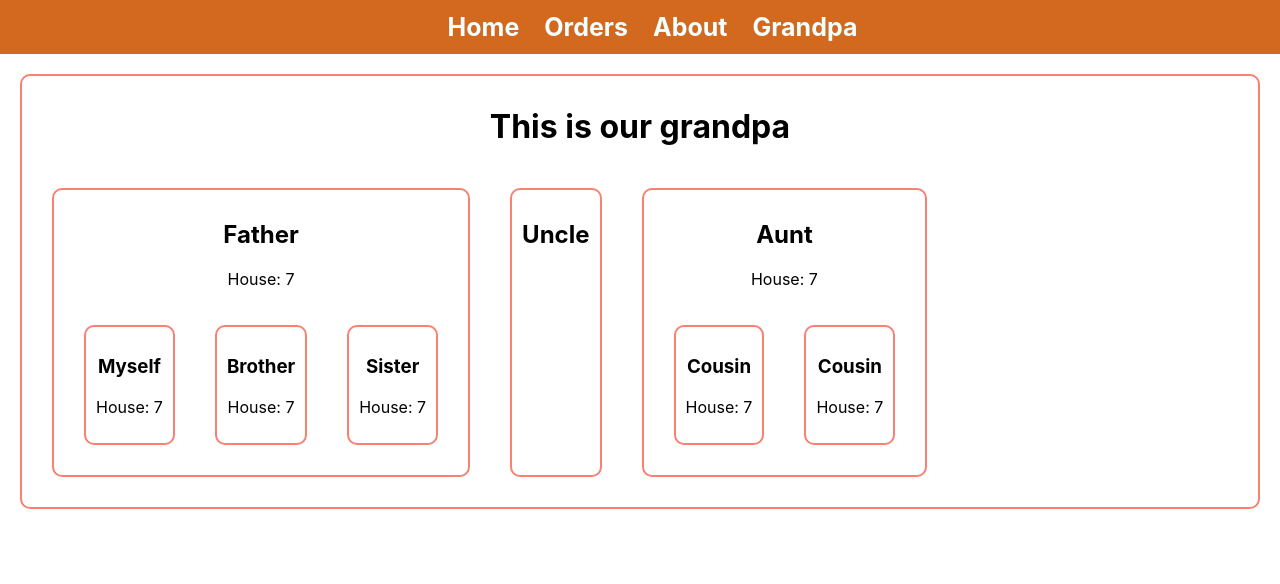
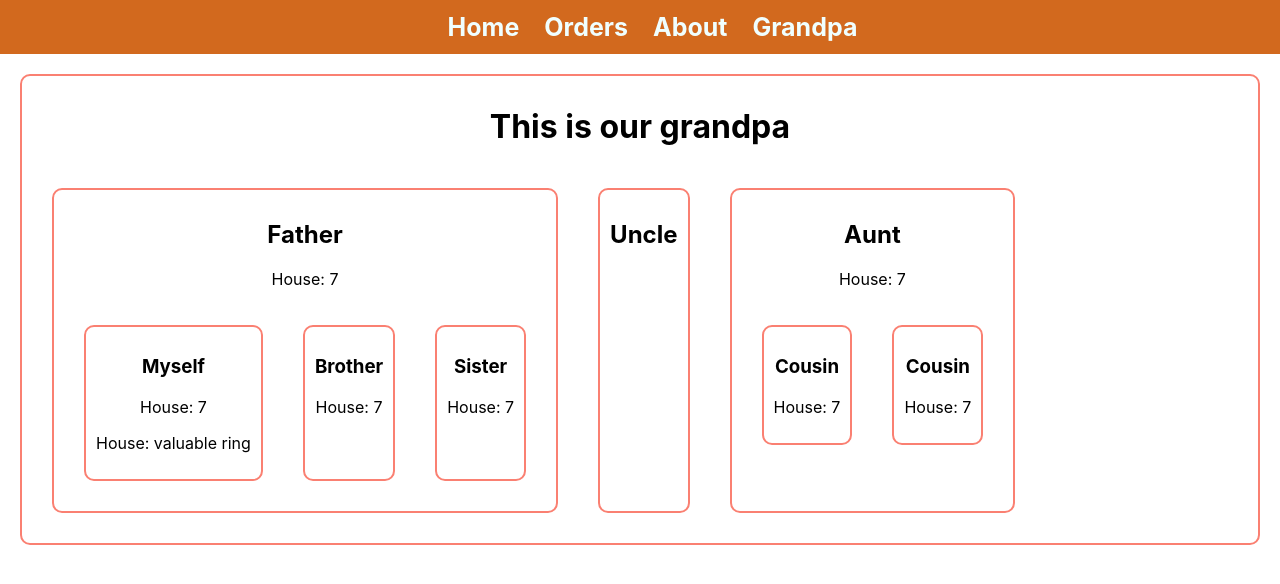
Before and after one commit to hasanulhasan/t-shirt-mania, a React (Create React App) app: page /grandpa in a window 1280 px wide. Shown: the top 584 px of the page. Built offline with nearby package versions, Linux system fonts and the light colour scheme.

Commit message:
context api working

```diff
--- a/src/components/Grandpa/Grandpa.js
+++ b/src/components/Grandpa/Grandpa.js
@@ -1,11 +1,14 @@
-import React from 'react';
+import React, { createContext } from 'react';
 import Aunt from '../Aunt/Aunt';
 import Father from '../Father/Father';
 import Uncle from '../Uncle/Uncle';
 import './Grandpa.css'
+
+export const RingContext = createContext('matir ring');
 const Grandpa = () => {
+  const ring = 'diamond ring'
   const house = 7;
-  return (
+  return (<RingContext.Provider value='valuable ring'>
     <div className='grandpa'>
       <h1>This is our grandpa</h1>
       <section className='flex'>
@@ -13,7 +16,7 @@ const Grandpa = () => {
         <Uncle house={house}></Uncle>
         <Aunt house={house}></Aunt>
       </section>
-    </div>
+    </div></RingContext.Provider>
   );
 };
 
--- a/src/components/Myself/Myself.js
+++ b/src/components/Myself/Myself.js
@@ -1,10 +1,13 @@
-import React from 'react';
+import React, { useContext } from 'react';
+import { RingContext } from '../Grandpa/Grandpa';
 
 const Myself = ({ house }) => {
+  const ring = useContext(RingContext)
   return (
     <div>
       <h1>Myself</h1>
       <p>House: {house}</p>
+      <p>House: {ring}</p>
     </div>
   );
 };
```
